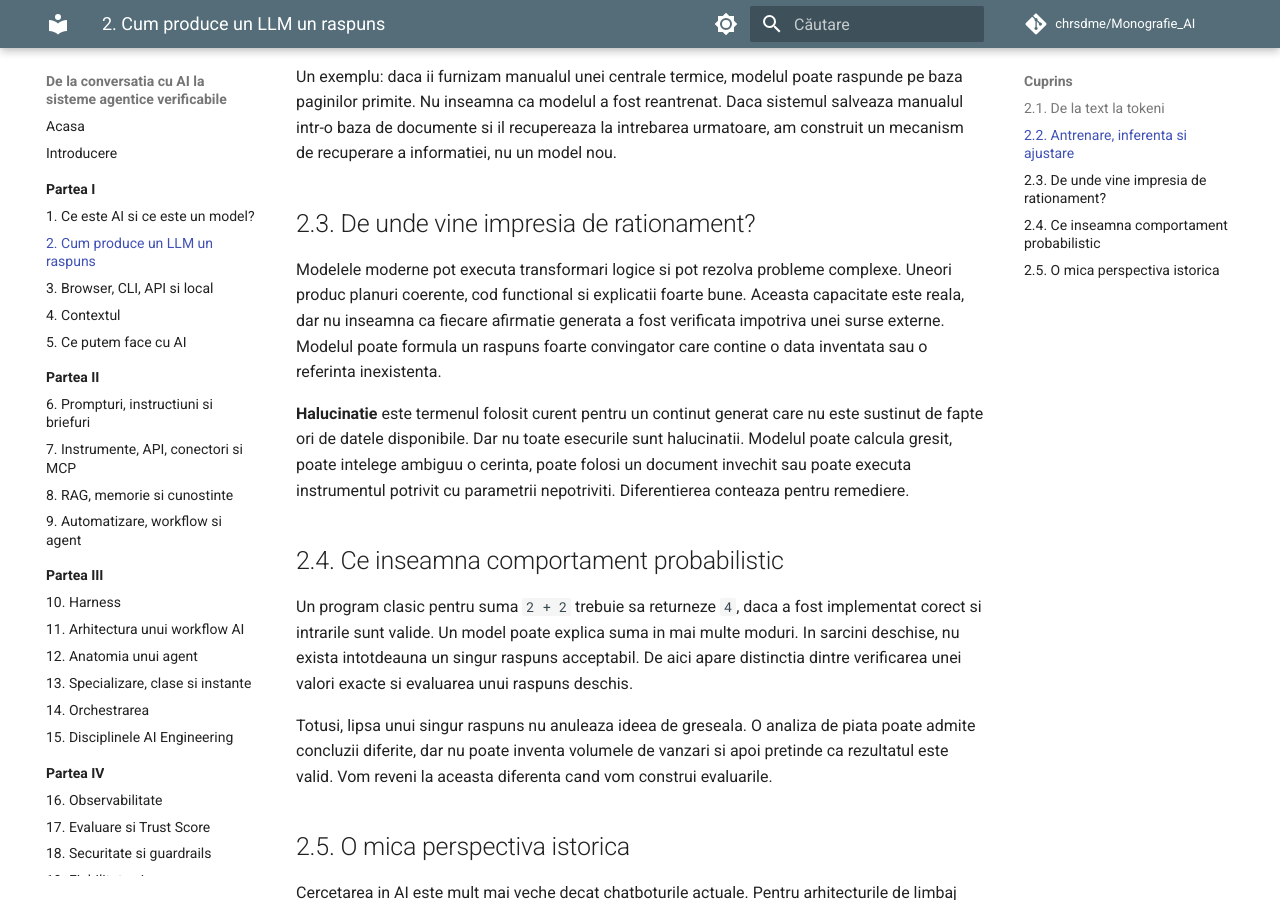
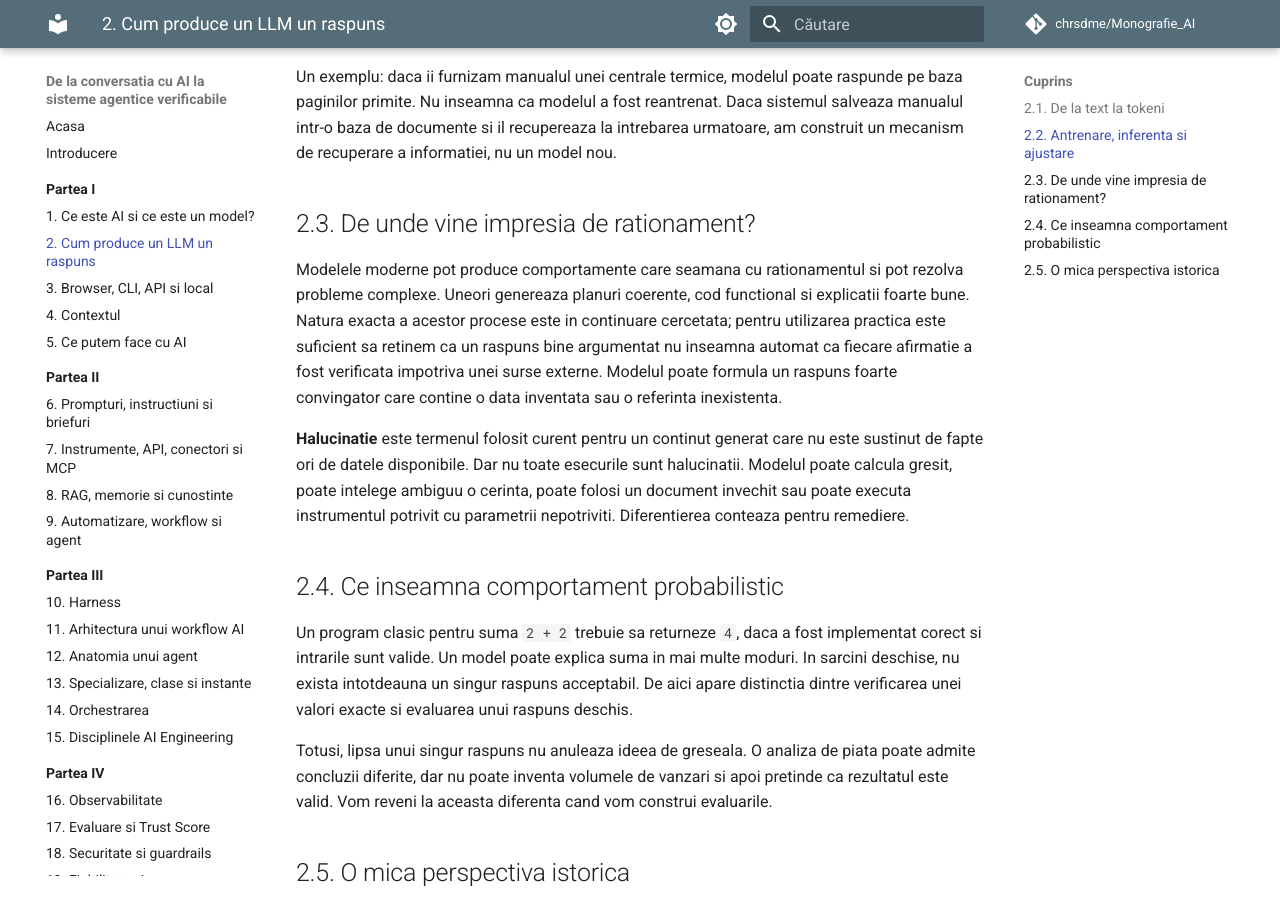
Before and after one commit to chrsdme/Monografie_AI, an MkDocs documentation site: the page built from wiki/partea-1/02-cum-functioneaza-llm.md, in a window 1280 px wide and 900 px high, scrolled down 674 px. Built offline with MkDocs 1.6.1 and Material for MkDocs 9.7.7, drawn with Linux system fonts in a browser that asks for light colours; comment, search, counter and statistics services are not loaded.

Commit message:
Sync chapter 2 with v1.1 source

```diff
--- a/wiki/partea-1/02-cum-functioneaza-llm.md
+++ b/wiki/partea-1/02-cum-functioneaza-llm.md
@@ -14,7 +14,7 @@ Un exemplu: daca ii furnizam manualul unei centrale termice, modelul poate raspu
 
 ## 2.3. De unde vine impresia de rationament?
 
-Modelele moderne pot executa transformari logice si pot rezolva probleme complexe. Uneori produc planuri coerente, cod functional si explicatii foarte bune. Aceasta capacitate este reala, dar nu inseamna ca fiecare afirmatie generata a fost verificata impotriva unei surse externe. Modelul poate formula un raspuns foarte convingator care contine o data inventata sau o referinta inexistenta.
+Modelele moderne pot produce comportamente care seamana cu rationamentul si pot rezolva probleme complexe. Uneori genereaza planuri coerente, cod functional si explicatii foarte bune. Natura exacta a acestor procese este in continuare cercetata; pentru utilizarea practica este suficient sa retinem ca un raspuns bine argumentat nu inseamna automat ca fiecare afirmatie a fost verificata impotriva unei surse externe. Modelul poate formula un raspuns foarte convingator care contine o data inventata sau o referinta inexistenta.
 
 **Halucinatie** este termenul folosit curent pentru un continut generat care nu este sustinut de fapte ori de datele disponibile. Dar nu toate esecurile sunt halucinatii. Modelul poate calcula gresit, poate intelege ambiguu o cerinta, poate folosi un document invechit sau poate executa instrumentul potrivit cu parametrii nepotriviti. Diferentierea conteaza pentru remediere.
 
```
